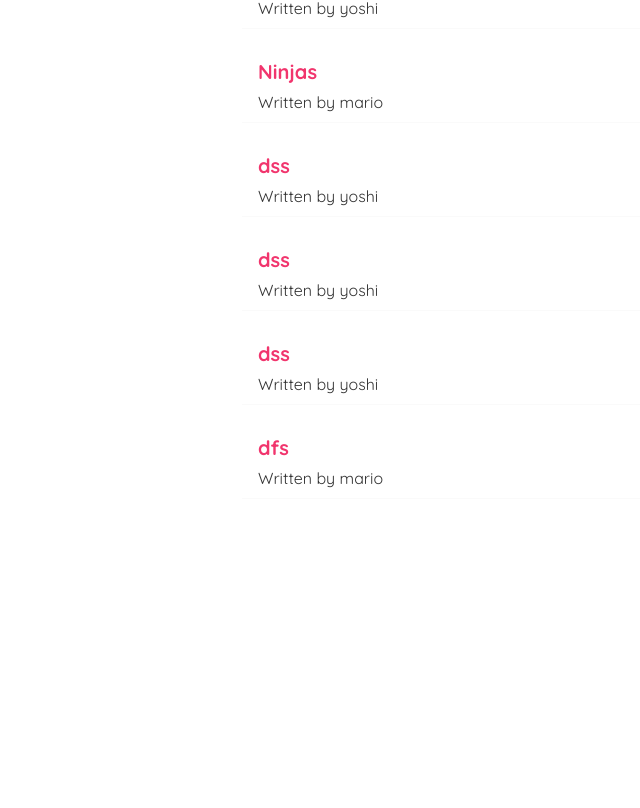
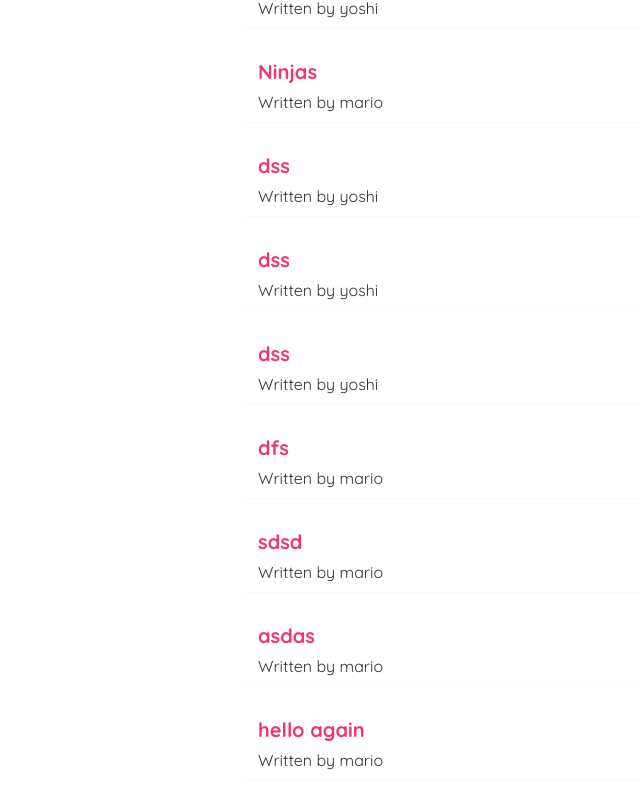
Before and after one commit to saumyasaxenaa/react-tutorial, a React (Create React App) app: page / in a window 1280 px wide. Shown: the part 320-1128 px from the top of the page, without its empty margins (98-738 px from the left). Before the commit the page ends 899 px from the top, so only its background shows below. Built offline with nearby package versions, Linux system fonts and the light colour scheme; data requests are answered from the project's data file; the HTML template or start-up script is replaced by a standard one.

Commit message:
Programmatic Redirects

```diff
--- a/data/db.json
+++ b/data/db.json
@@ -41,6 +41,24 @@
       "title": "dfs",
       "body": "dfsd",
       "author": "mario"
+    },
+    {
+      "id": "ff39",
+      "title": "sdsd",
+      "body": "sdas",
+      "author": "mario"
+    },
+    {
+      "id": "7d54",
+      "title": "asdas",
+      "body": "sdas",
+      "author": "mario"
+    },
+    {
+      "id": "b985",
+      "title": "hello again",
+      "body": "lorem ipsum bla vlas fdfdfkj",
+      "author": "mario"
     }
   ]
 }
--- a/src/Create.js
+++ b/src/Create.js
@@ -1,10 +1,12 @@
 import { useState } from "react";
+import { useNavigate } from "react-router";
 
 const Create = () => {
   const [title, setTitle] = useState("");
   const [body, setBody] = useState("");
   const [author, setAuthor] = useState("mario");
   const [isLoading, setIsLoading] = useState(false);
+  const navigate = useNavigate();
 
   const handleSubmit = (e) => {
     e.preventDefault();
@@ -19,6 +21,8 @@ const Create = () => {
     }).then(() => {
       console.log("new blog added");
       setIsLoading(false);
+      // navigate(-1);
+      navigate("/");
     });
   };
   return (
```
